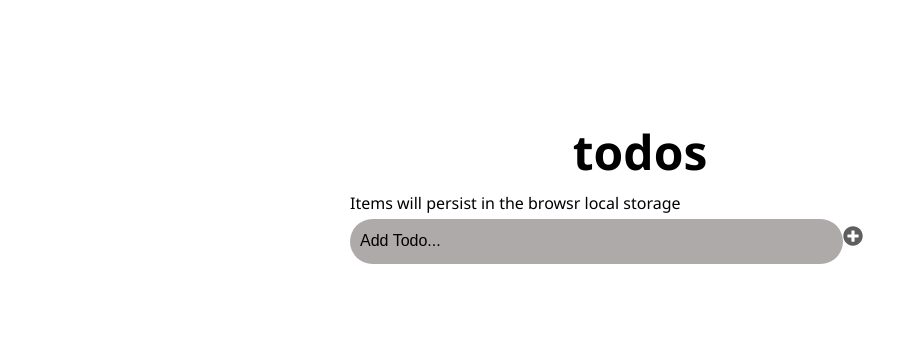
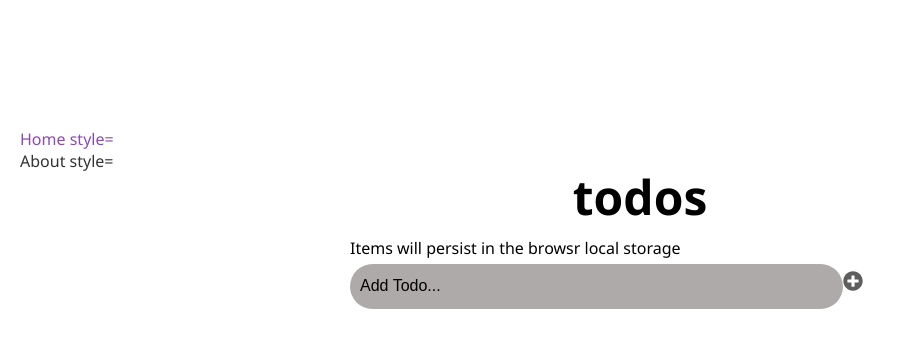
Before and after one commit to biruk-bereka/react-todos-application, a React (Vite) app: page / in a window 1280 px wide. Shown: the top 348 px of the page, without its empty margins (0-906 px from the left). Built offline with nearby package versions, Linux system fonts and the light colour scheme.

Commit message:
Add router using react router

```diff
--- a/package.json
+++ b/package.json
@@ -13,6 +13,7 @@
     "react": "^18.2.0",
     "react-dom": "^18.2.0",
     "react-icons": "^4.7.1",
+    "react-router-dom": "^6.8.1",
     "uuid": "^9.0.0"
   },
   "devDependencies": {
--- a/src/App.jsx
+++ b/src/App.jsx
@@ -1,11 +1,12 @@
+import { BrowserRouter } from 'react-router-dom';
 import TodoApp from './components/TodoApp';
 import './App.css';
 
 function App() {
   return (
-    <>
+    <BrowserRouter>
       <TodoApp />
-    </>
+    </BrowserRouter>
   );
 }
 
--- /dev/null
+++ b/src/components/Layout.jsx
@@ -0,0 +1,11 @@
+import { Outlet } from 'react-router-dom';
+import Navbar from './Navbar';
+
+const Layout = () => (
+  <div className="wrapper">
+    <Navbar />
+    <Outlet />
+  </div>
+);
+
+export default Layout;
--- /dev/null
+++ b/src/components/Navbar.jsx
@@ -0,0 +1,28 @@
+import { NavLink } from 'react-router-dom';
+import styles from '../styles/Navbar.module.css';
+
+const links = [
+  { path: '/', text: 'Home' },
+  { path: 'about', text: 'About' },
+];
+
+const Navbar = () => (
+  <nav className={styles.navbar}>
+    <ul>
+      {links.map((link) => (
+        <li key={link.text} className={styles.navLinks}>
+          <NavLink to={link.path}>
+            {link.text}
+            {' '}
+            style=
+            {({ isActive }) => ({
+              color: isActive ? 'red' : undefined,
+            })}
+          </NavLink>
+        </li>
+      ))}
+    </ul>
+  </nav>
+);
+
+export default Navbar;
--- a/src/components/TodoApp.jsx
+++ b/src/components/TodoApp.jsx
@@ -1,13 +1,15 @@
-import Header from './Header';
-import TodosLogic from './TodosLogic';
+import { Routes, Route } from 'react-router-dom';
+
+import Home from '../routes/Home';
+import About from '../routes/About';
+import Layout from './Layout';
 
 const TodoApp = () => (
-  <div className="wrapper">
-    <div className="todos">
-      <Header />
-      <TodosLogic />
-    </div>
-  </div>
+  <Routes>
+    <Route path="/" element={<Layout />}>
+      <Route index element={<Home />} />
+      <Route path="about" element={<About />} />
+    </Route>
+  </Routes>
 );
-
 export default TodoApp;
--- /dev/null
+++ b/src/routes/About.jsx
@@ -0,0 +1,2 @@
+const About = () => <div>About content</div>;
+export default About;
--- /dev/null
+++ b/src/routes/Home.jsx
@@ -0,0 +1,13 @@
+import Header from '../components/Header';
+import TodosLogic from '../components/TodosLogic';
+
+const Home = () => (
+
+  <div className="todos">
+    <Header />
+    <TodosLogic />
+  </div>
+
+);
+
+export default Home;
--- /dev/null
+++ b/src/styles/Navbar.module.css
@@ -0,0 +1,7 @@
+.navbar {
+  text-decoration: none;
+}
+
+.navLinks {
+  list-style: none;
+}
--- a/src/styles/app.css
+++ b/src/styles/app.css
@@ -73,3 +73,13 @@ body {
   margin-top: 5px;
   display: block;
 }
+
+a {
+  color: #333;
+  text-decoration: none;
+}
+
+/* Active route */
+.active {
+  color: #8a4baf;
+}
```
Also changed, not shown: 1 other file (tests, documents, lock files or other folders).
